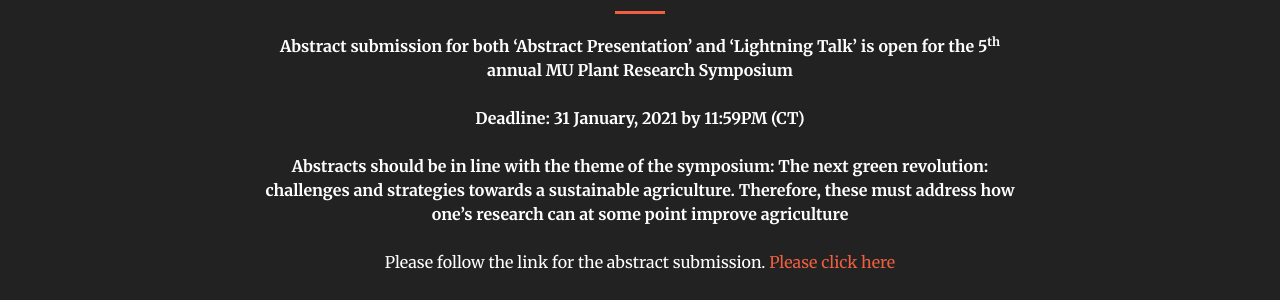
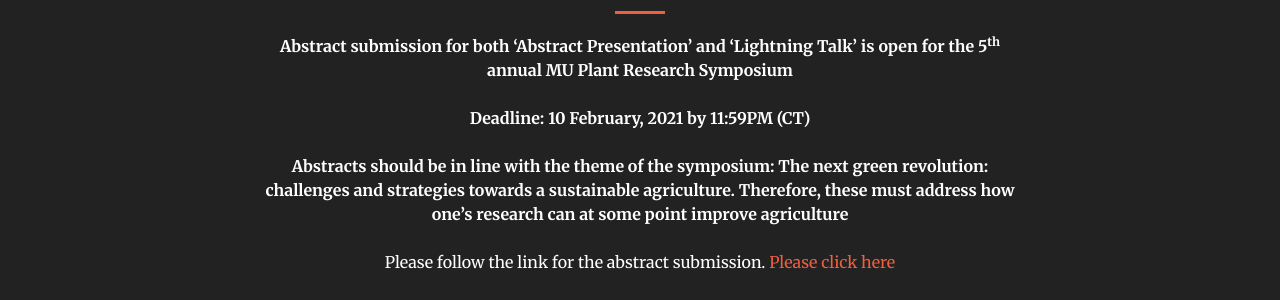
Before and after one commit to mupioneersymposium/mupioneersymposium.github.io, a Jekyll site: the page built from abstract.md, in a window 1280 px wide and 900 px high. Shown: the part 315-615 px from the top of the window. Built offline with Jekyll 4.4.1, drawn with Linux system fonts in a browser that asks for light colours.

Commit message:
Update abstract.md

```diff
--- a/abstract.md
+++ b/abstract.md
@@ -9,7 +9,7 @@ layout: regular
 <hr style="clear: both;" />
 **Abstract submission for both 'Abstract Presentation' and 'Lightning Talk' is open for the 5<sup>th</sup> annual MU Plant Research Symposium**
 <br/><br/>
-**Deadline: 31 January, 2021 by 11:59PM (CT)**
+**Deadline: 10 February, 2021 by 11:59PM (CT)**
 <br/><br/>
 **Abstracts should be in line with the theme of the symposium: The next green revolution: challenges and strategies towards a sustainable agriculture. Therefore, these must address how one's research can at some point improve agriculture**
 <br/><br/>
```
